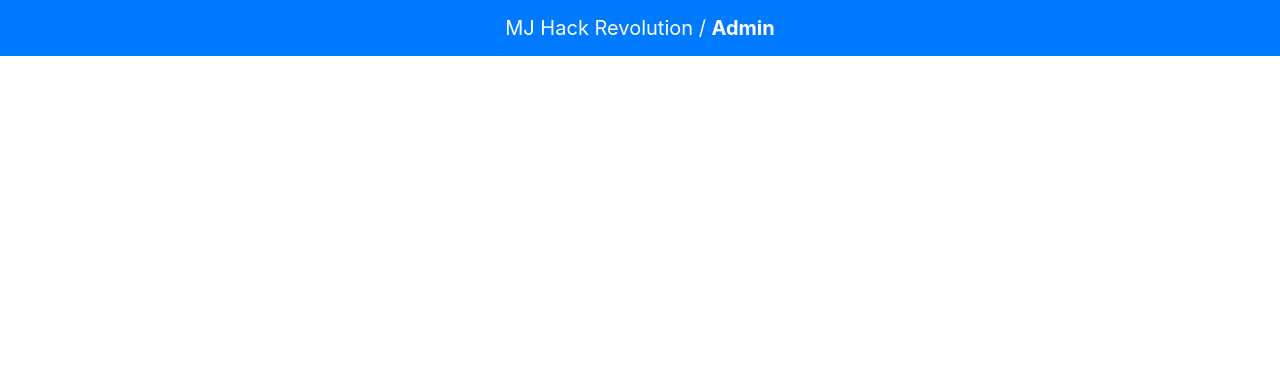
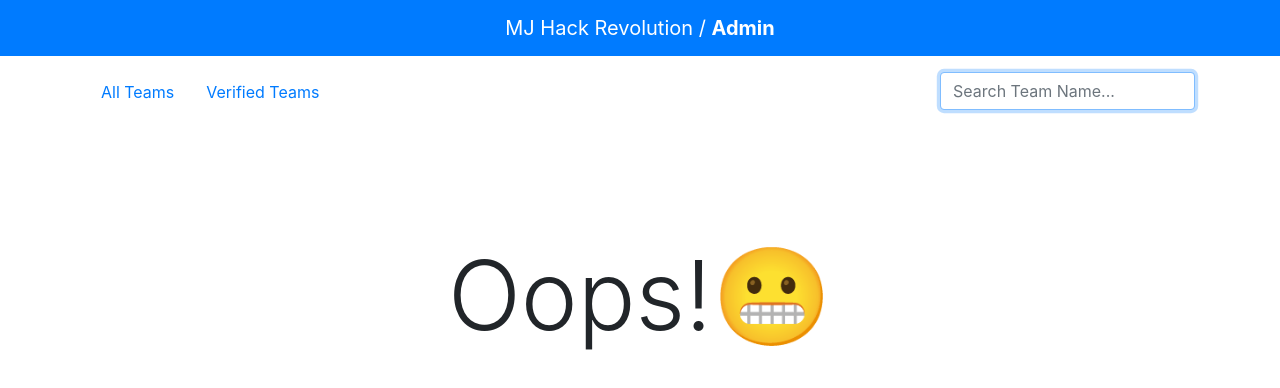
Before and after one commit to Arish-Shah/mjhack-admin, a React (Create React App) app: page / in a window 1280 px wide. Shown: the top 388 px of the page. Built offline with nearby package versions, Linux system fonts and the light colour scheme; no server answers.

Commit message:
search delete works

```diff
--- a/src/App.jsx
+++ b/src/App.jsx
@@ -3,8 +3,9 @@ import axios from './axios-instance';
 import { Switch, Route } from 'react-router-dom';
 
 import { objectToArray } from './util/object-to-array';
-import Navbar from './components/Navbar';
+import Navigation from './components/Navigation';
 import Teams from './components/Teams/Teams';
+import FourZeroFour from './components/FourZeroFour';
 
 const App = () => {
   const [teams, setTeams] = useState([]);
@@ -21,12 +22,11 @@ const App = () => {
 
   useEffect(() => {
     let updatedDisplayTeams;
+    let keyword = searchText.trim().toUpperCase();
 
-    if (searchText !== '') {
-      updatedDisplayTeams = displayTeams.filter(
-        team =>
-          team.teamName.toUpperCase().indexOf(searchText.trim().toUpperCase()) >
-          -1
+    if (keyword) {
+      updatedDisplayTeams = teams.filter(
+        team => team.teamName.toUpperCase().indexOf(keyword) > -1
       );
     } else {
       updatedDisplayTeams = teams;
@@ -52,19 +52,18 @@ const App = () => {
 
   return (
     <>
-      <Navbar />
+      <Navigation handleSearch={handleSearch} searchText={searchText} />
       <Switch>
         <Route path="/all" exact>
-          <Teams
-            teams={displayTeams}
-            searchText={searchText}
-            onSearch={handleSearch}
-          />
+          <Teams teams={displayTeams} />
         </Route>
         <Route path="/verified" exact>
           <div className="container">
             <h1>verified</h1>
           </div>
+        </Route>
+        <Route path="/">
+          <FourZeroFour />
         </Route>
       </Switch>
     </>
--- /dev/null
+++ b/src/components/FourZeroFour.jsx
@@ -0,0 +1,17 @@
+import React from 'react';
+
+const FourZeroFour = () => {
+  return (
+    <div className="container">
+      <div className="jumbotron mt-5 bg-white">
+        <h1 className="display-1 text-center">
+          <span role="img" aria-label="thinking">
+            Oops!😬
+          </span>
+        </h1>
+      </div>
+    </div>
+  );
+};
+
+export default FourZeroFour;
--- a/src/components/Navbar.jsx
+++ /dev/null
@@ -1,13 +0,0 @@
-import React from 'react';
-
-const Navbar = () => {
-  return (
-    <nav className="navbar navbar-dark bg-primary">
-      <span className="navbar-brand mx-auto">
-        MJ Hack Revolution / <b>Admin</b>
-      </span>
-    </nav>
-  );
-};
-
-export default Navbar;
--- a/src/components/Navigation.jsx
+++ b/src/components/Navigation.jsx
@@ -1,8 +1,23 @@
-import React from 'react';
+import React, { useEffect, createRef } from 'react';
 import { NavLink } from 'react-router-dom';
 
-const Navigation = () => {
+const Navigation = ({ searchText, handleSearch }) => {
+  const inputRef = createRef();
+
+  useEffect(() => {
+    inputRef.current.focus();
+  }, [inputRef]);
+
   return (
+    <>
+      <nav className="navbar navbar-dark bg-primary">
+        <span className="navbar-brand mx-auto">
+          MJ Hack Revolution / <b>Admin</b>
+        </span>
+      </nav>
+      <div className="container">
+        <div className="row justify-content-between">
+          <div className="col-md-6 mt-3">
             <ul className="nav nav-pills">
               <li className="nav-item">
                 <NavLink to="/all" exact replace className="nav-link">
@@ -15,6 +30,22 @@ const Navigation = () => {
                 </NavLink>
               </li>
             </ul>
+          </div>
+          <div className="col-xl-3 col-lg-4 col-md-6 mt-3">
+            <div className="form-group">
+              <input
+                type="text"
+                className="form-control"
+                placeholder="Search Team Name..."
+                ref={inputRef}
+                value={searchText}
+                onChange={handleSearch}
+              />
+            </div>
+          </div>
+        </div>
+      </div>
+    </>
   );
 };
 
--- a/src/components/Teams/Row.jsx
+++ b/src/components/Teams/Row.jsx
@@ -1,11 +1,20 @@
 import React from 'react';
 
-const Row = ({ serial, team }) => {
-  const { teamName, college, email, isVerified } = team;
+const Row = ({ serial, team, onVerify }) => {
+  const { id, teamName, college, email, isVerified } = team;
+
+  const handleVerify = () => {
+    onVerify(id);
+  };
+
   let verifiedButton = isVerified ? (
-    <button className="btn btn-primary">Verified</button>
+    <button className="btn btn-primary" onClick={handleVerify}>
+      Verified
+    </button>
   ) : (
-    <button className="btn btn-light">Unverified</button>
+    <button className="btn btn-light" onClick={handleVerify}>
+      Unverified
+    </button>
   );
 
   return (
--- a/src/components/Teams/Teams.jsx
+++ b/src/components/Teams/Teams.jsx
@@ -1,14 +1,8 @@
-import React, { createRef, useEffect } from 'react';
+import React from 'react';
 import Row from './Row';
-import Navigation from '../Navigation';
 
-const Teams = ({ teams, searchText, onSearch }) => {
+const Teams = ({ teams }) => {
   let displayText;
-  const inputRef = createRef();
-
-  useEffect(() => {
-    inputRef.current.focus();
-  }, [inputRef]);
 
   if (teams[0]) {
     displayText = teams.map((team, i) => (
@@ -26,32 +20,15 @@ const Teams = ({ teams, searchText, onSearch }) => {
 
   return (
     <div className="container">
-      <div className="row justify-content-between">
-        <div className="col-md-6 mt-3">
-          <Navigation />
-        </div>
-        <div className="col-lg-4 col-md-6 mt-3">
-          <div className="form-group">
-            <input
-              type="text"
-              className="form-control"
-              placeholder="Search Team Name..."
-              ref={inputRef}
-              value={searchText}
-              onChange={onSearch}
-            />
-          </div>
-        </div>
-      </div>
       <div className="table-responsive">
-        <table className="table my-3 table-bordered">
+        <table className="table mt-1 table-bordered">
           <thead>
             <tr className="bg-light">
               <th>#</th>
               <th>Team Name</th>
               <th>College</th>
               <th>Email</th>
-              <th>Verification</th>
+              <th className="text-center">Verification</th>
             </tr>
           </thead>
           <tbody>{displayText}</tbody>
--- /dev/null
+++ b/src/index.css
@@ -0,0 +1,3 @@
+body {
+  overflow-y: scroll;
+}
--- a/src/index.js
+++ b/src/index.js
@@ -4,6 +4,7 @@ import { BrowserRouter } from 'react-router-dom';
 
 import App from './App';
 import 'bootstrap/dist/css/bootstrap.min.css';
+import './index.css';
 
 ReactDOM.render(
   <BrowserRouter>
--- a/src/util/object-to-array.js
+++ b/src/util/object-to-array.js
@@ -7,5 +7,5 @@ export const objectToArray = object => {
     array.push(object[key]);
   });
 
-  return array;
+  return array.reverse();
 };
```
Lines whose indentation alone changed are shown as unchanged.
